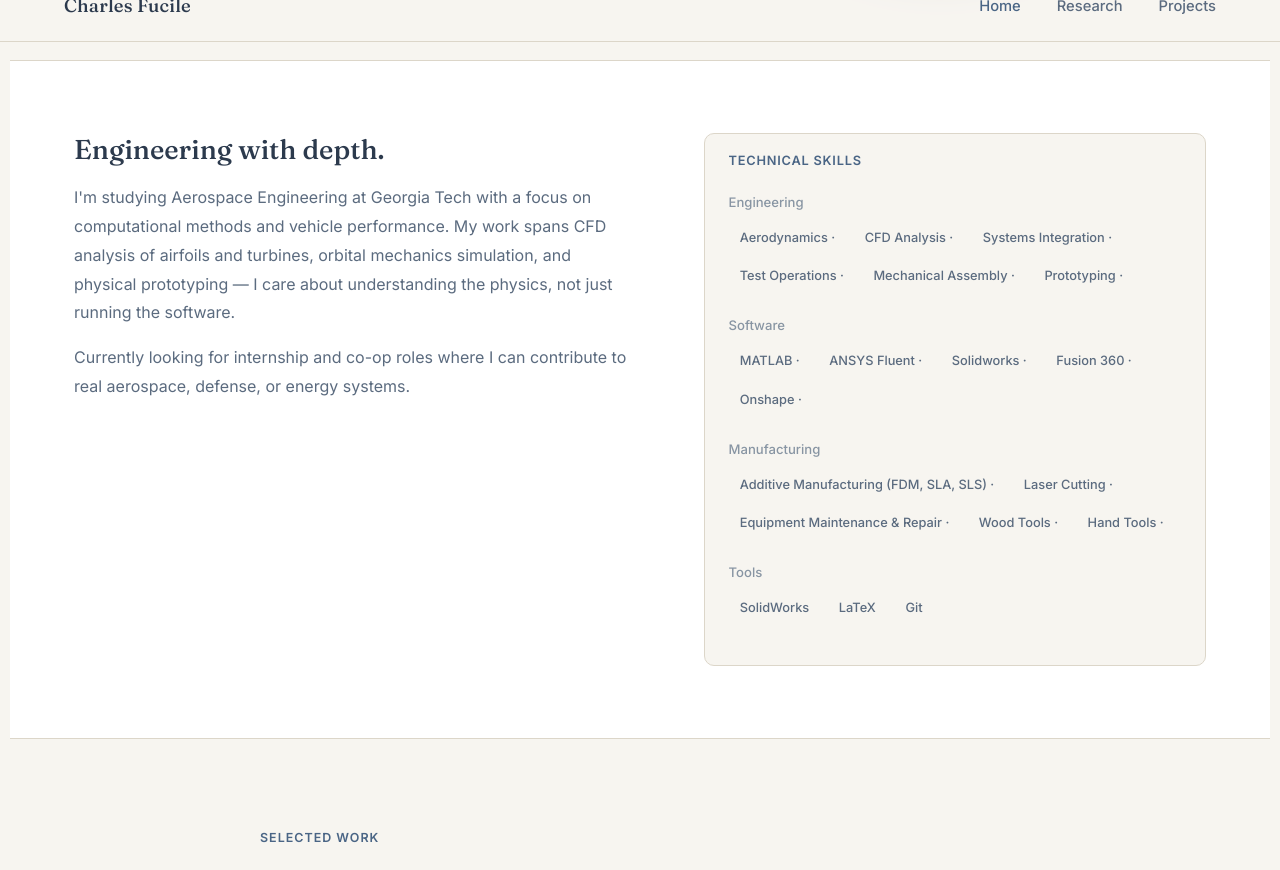
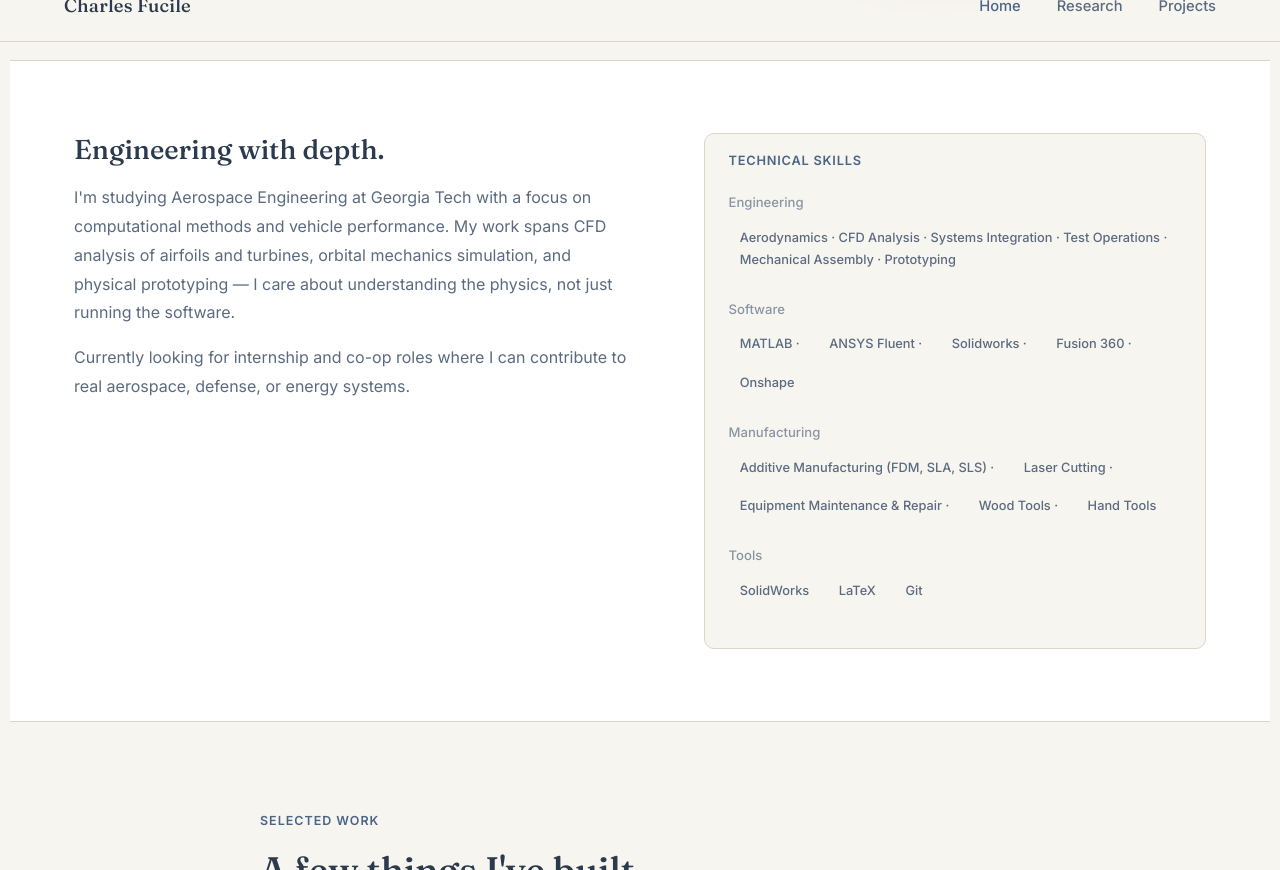
Before and after one commit to cfucile3/Portfolio, a Jekyll site: the page built from index.html, in a window 1280 px wide and 900 px high, scrolled down 678 px, cut to the strip 30-900 px from the top of the window. Built offline with Jekyll 4.4.1, drawn with Linux system fonts in a browser that asks for light colours.

Commit message:
Update index.html

```diff
--- a/index.html
+++ b/index.html
@@ -313,12 +313,7 @@ title: Home
       <div class="skill-category">
         <div class="cat-name">Engineering</div>
         <div class="skill-tags">
-          <span class="skill-tag">Aerodynamics · </span>
-          <span class="skill-tag">CFD Analysis · </span>
-          <span class="skill-tag">Systems Integration · </span>
-          <span class="skill-tag">Test Operations · </span>
-          <span class="skill-tag">Mechanical Assembly · </span>
-          <span class="skill-tag">Prototyping · </span>
+          <span class="skill-tag">Aerodynamics · CFD Analysis · Systems Integration · Test Operations · Mechanical Assembly · Prototyping</span>
         </div>
       </div>
 
@@ -329,7 +324,7 @@ title: Home
           <span class="skill-tag">ANSYS Fluent · </span>
           <span class="skill-tag">Solidworks · </span>
           <span class="skill-tag">Fusion 360 · </span>
-          <span class="skill-tag">Onshape · </span>
+          <span class="skill-tag">Onshape</span>
         </div>
       </div>
 
@@ -340,7 +335,7 @@ title: Home
           <span class="skill-tag">Laser Cutting · </span>
           <span class="skill-tag">Equipment Maintenance & Repair · </span>
           <span class="skill-tag">Wood Tools · </span>
-          <span class="skill-tag">Hand Tools · </span>
+          <span class="skill-tag">Hand Tools</span>
         </div>
       </div>
 
```
